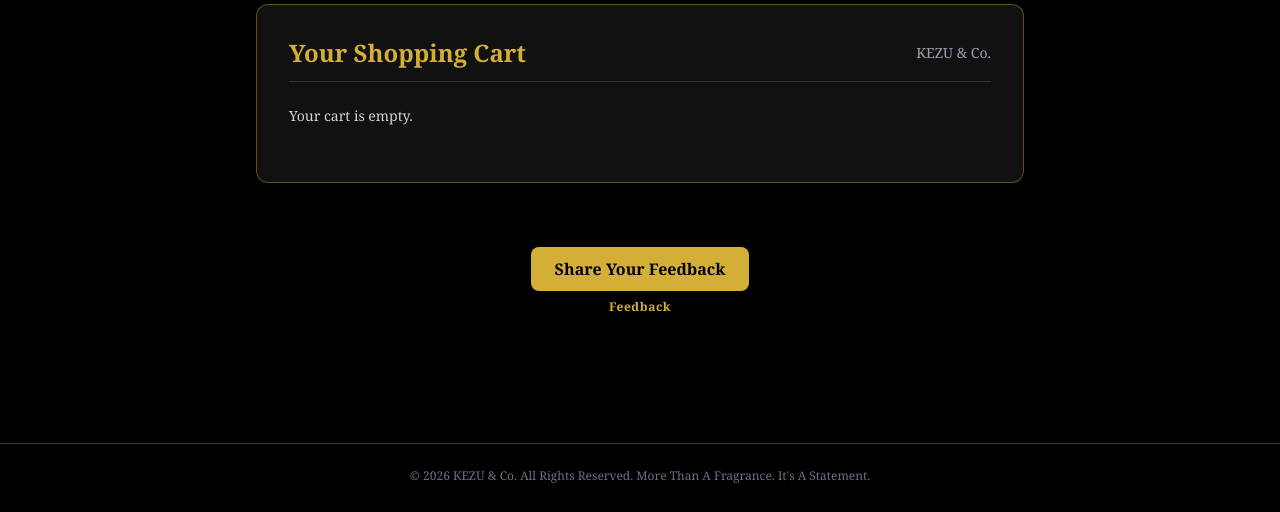
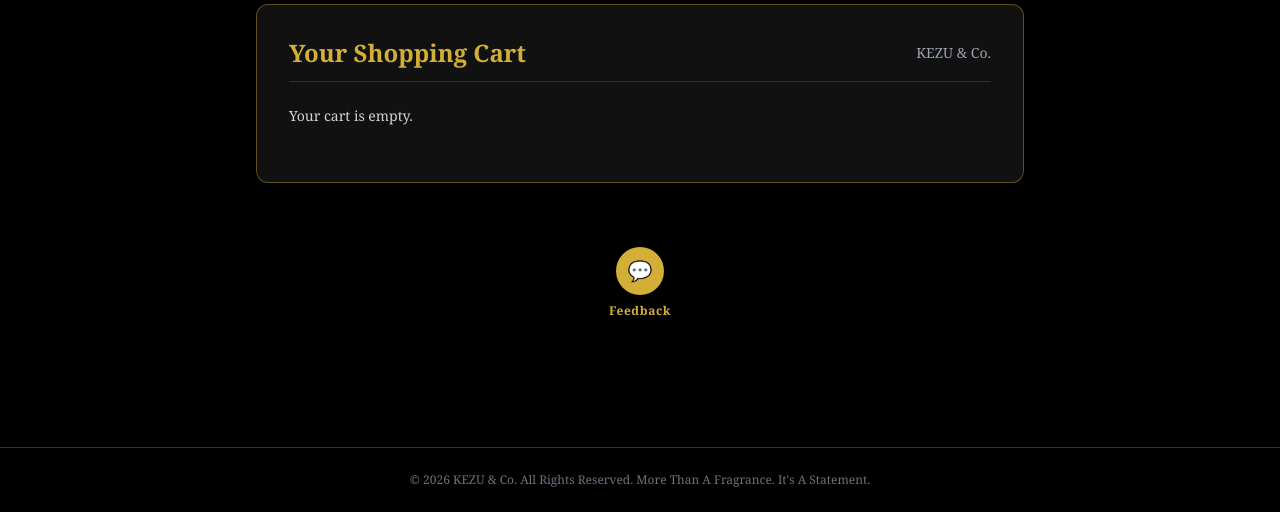
Before and after one commit to Yashgoswami2003/kezu-store, a Django app: page / in a window 1280 px wide. Shown: the part 1855-2367 px from the top of the page. Before the commit the page ends 2338 px from the top, so only its background shows below. Run offline with Django 5.2, Linux system fonts and the light colour scheme; data comes from the database, SQL or seed files in the repository; some libraries are stand-ins or nearby versions.

Commit message:
Use icon button with Feedback label below

```diff
--- a/store/templates/index.html
+++ b/store/templates/index.html
@@ -339,10 +339,10 @@ KEZU & Co. Fragrances and stories, created for every version of you.
 </div>
 <button onclick="checkoutWhatsApp()" id="checkout-btn" class="w-full bg-green-600 text-white font-semibold py-3 rounded-lg hidden hover:bg-green-700 transition shadow-lg text-center mt-6">Proceed to WhatsApp Order</button>
 </div>
-<!-- Feedback Trigger (Button + Sirf "Feedback" Neeche) & Modal -->
+<!-- Feedback Trigger (Icon Button + Sirf "Feedback" Neeche) & Modal -->
 <div id="feedback-trigger-wrap" class="max-w-3xl mx-auto mt-16 flex flex-col items-center gap-2">
-<button type="button" id="open-feedback-modal-btn" onclick="openFeedbackModal()" class="gold-bg text-black font-semibold px-6 py-2.5 rounded-lg hover:opacity-90 transition shadow-lg">
-Share Your Feedback
+<button type="button" id="open-feedback-modal-btn" onclick="openFeedbackModal()" aria-label="Feedback" title="Feedback" class="gold-bg text-black w-12 h-12 rounded-full flex items-center justify-center text-xl hover:opacity-90 transition shadow-lg">
+💬
 </button>
 <span class="text-xs font-semibold gold-text tracking-wider">Feedback</span>
 </div>
```
